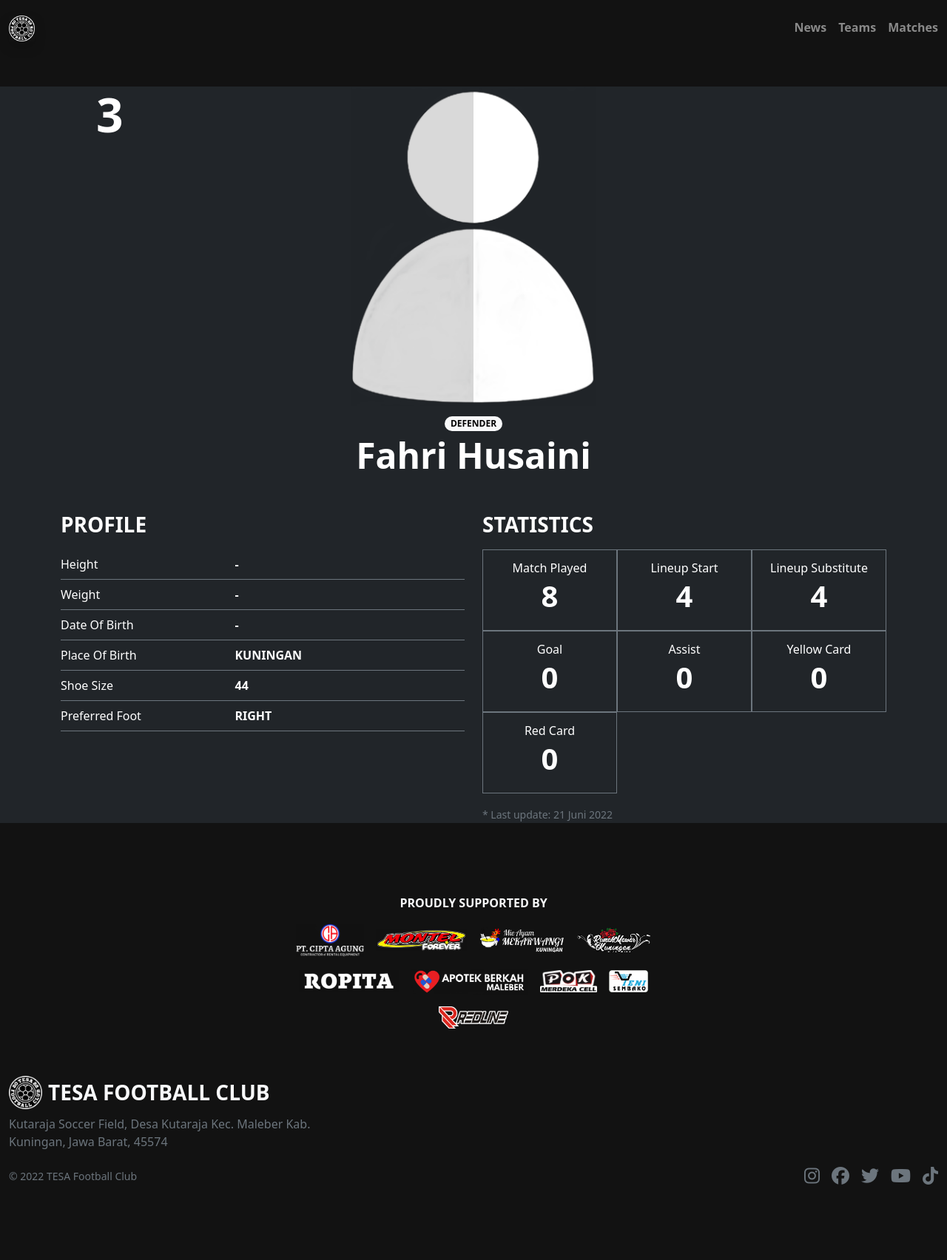
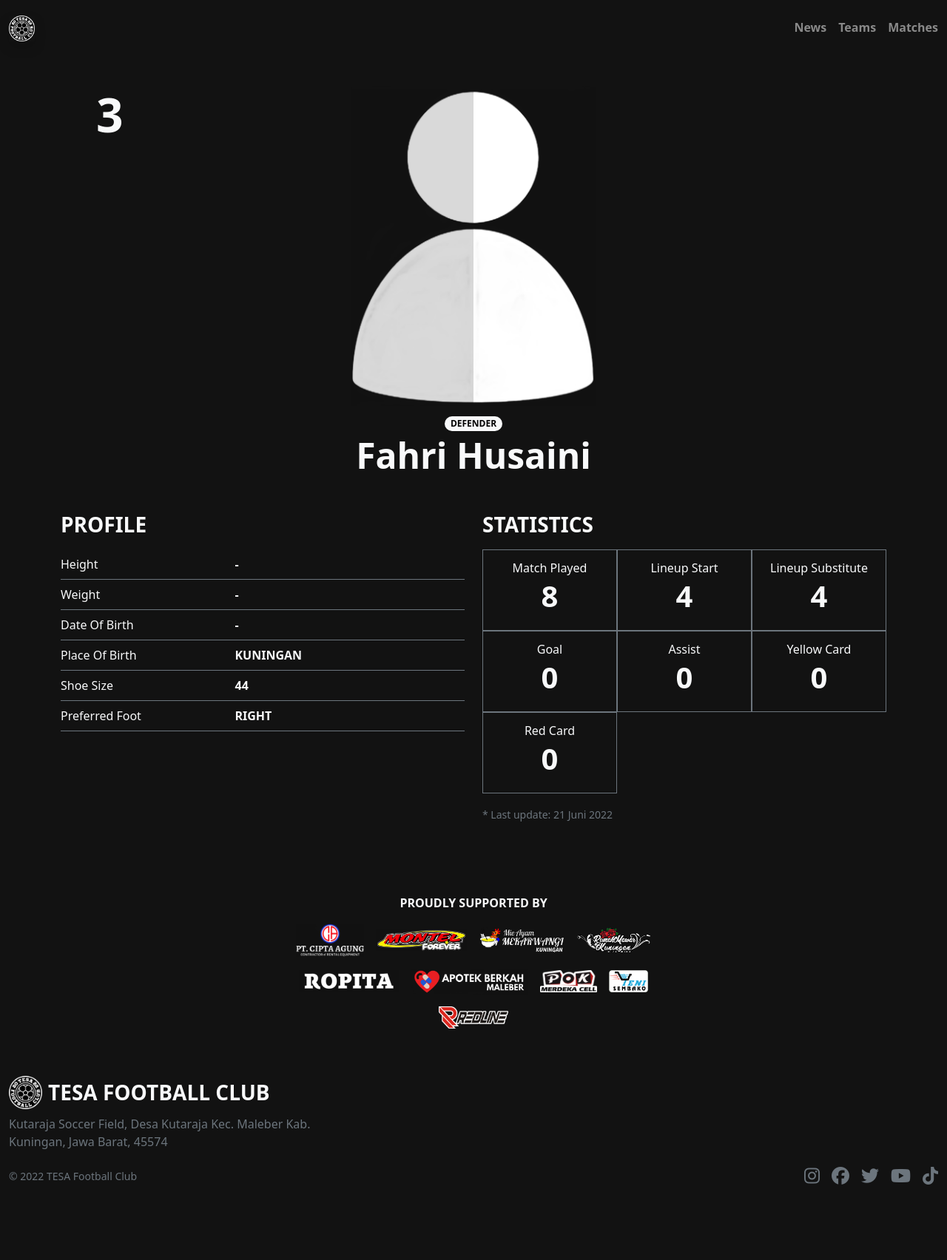
Before and after one commit to tesafc/tesafc.github.io, a Jekyll site: the page built from _players/2-number-3.md, in a window 1280 px wide. Shown: the whole page at 74% size. Built offline with Jekyll 4.4.1, drawn with Linux system fonts in a browser that asks for light colours; nearby versions of some CDN libraries.

Commit message:
Update player.html

```diff
--- a/_layouts/player.html
+++ b/_layouts/player.html
@@ -2,9 +2,9 @@
 layout: default
 ---
 
-<div class="my-5 text-bg-dark">
+<div class="my-5 text-light">
   <div class="container">
-    <div class="card text-bg-dark rounded-0 border-0 mb-5">
+    <div class="card text-light bg-transparent rounded-0 border-0 mb-5">
       <img src="{{ page.profile-picture | relative_url }}" alt="" class="card-img pb-5 mb-5" style="object-fit: contain; max-height: 30rem;">
       <div class="card-img-overlay d-flex flex-column justify-content-between p-0">
         <div>
@@ -19,7 +19,7 @@ layout: default
     <div class="row row-cols-1 row-cols-md-2">
       <div class="col">
         <h3 class="text-uppercase fw-bolder mb-0 pb-3">profile</h3>
-        <table class="table text-bg-dark border-secondary bg-transparent">
+        <table class="table text-light border-secondary bg-transparent">
           <tbody>
             {% for item in page.details %}
             <tr class="row g-2 px-1">
@@ -31,7 +31,7 @@ layout: default
         </table>
       </div>
       {% if page.stats %}
-      <div class="col text-bg-dark bg-transparent">
+      <div class="col text-light bg-transparent">
         <h3 class="text-uppercase fw-bolder mb-0 pt-5 pt-md-0 pb-3">statistics</h3>
         <div class="row row-cols-3 row-cols-md-3 g-0">
           {% for stat in page.stats %}
```
